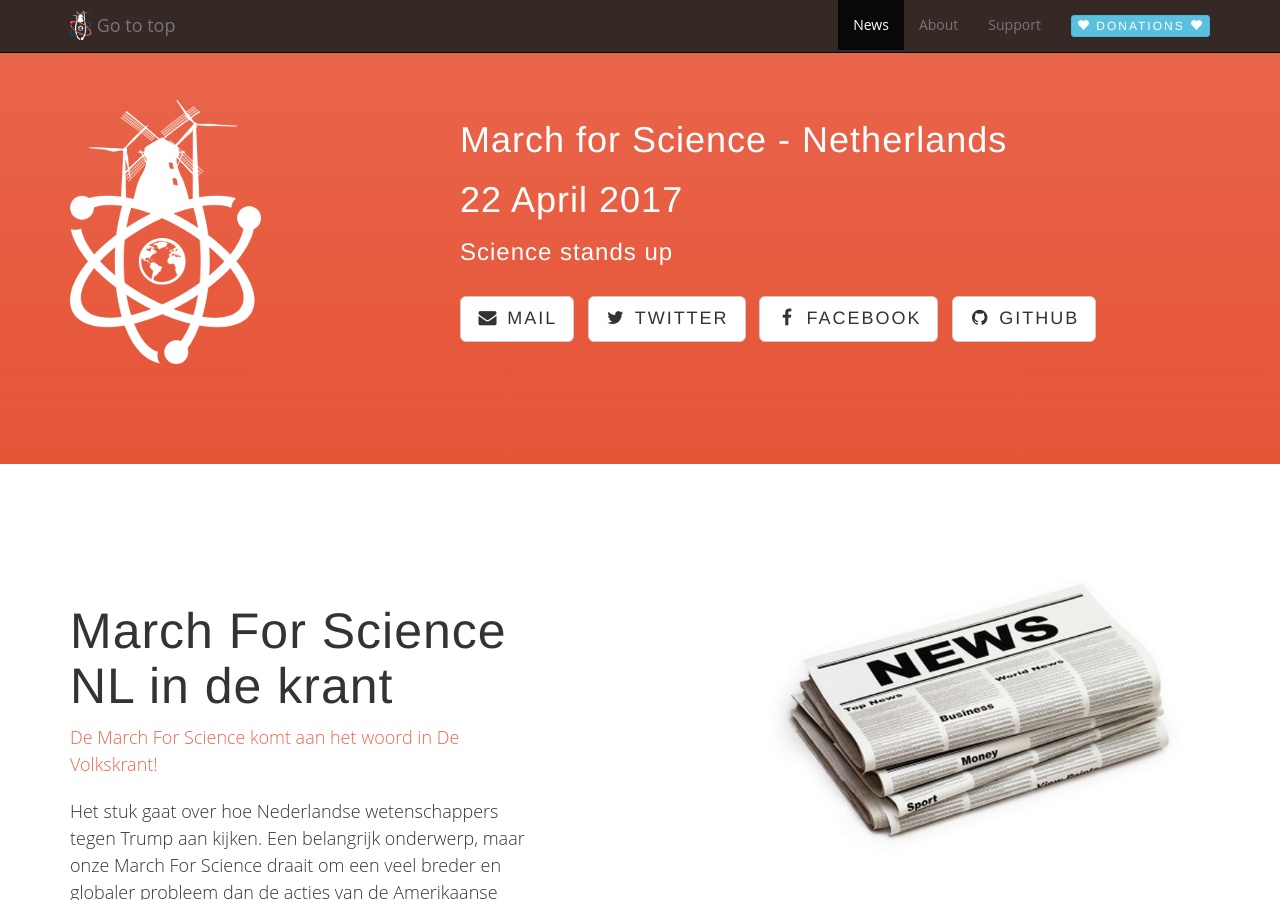
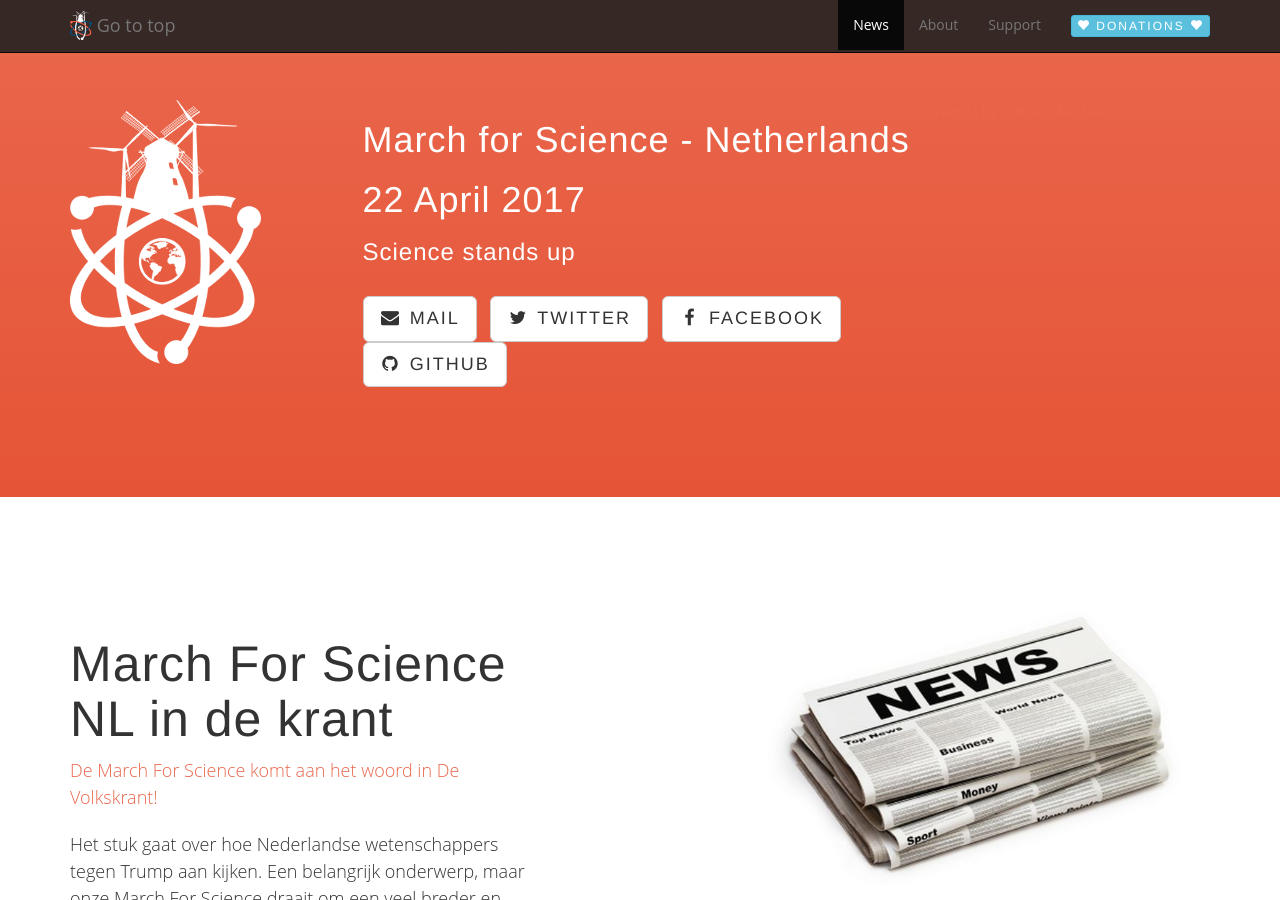
Before and after one commit to marchforsciencenl/marchforsciencenl-website, a Jekyll site: the page built from index.html, in a window 1280 px wide and 900 px high. Built offline with Jekyll 4.4.1, drawn with Linux system fonts in a browser that asks for light colours; comment, search, counter and statistics services are not loaded.

Commit message:
Added twitter feed

```diff
--- a/_includes/home.html
+++ b/_includes/home.html
@@ -5,10 +5,10 @@
 		<div class="container">
 
 			<div class="row">
-<div class="col-lg-4">
+<div class="col-lg-3">
 <img class="img-responsive" src="/img/MfS-NL.png" alt>
 </div>
-				<div class="col-lg-8">
+				<div class="col-lg-6">
 					<div class="intro-message">
 						<h1>March for Science - Netherlands</h1>
 						<h1>22 April 2017</h1>
@@ -23,6 +23,8 @@
 						</ul>
 					</div>
 				</div>
+	<a class="twitter-timeline" data-width="300" data-height="600" data-dnt="true" data-theme="light" href="https://twitter.com/ScienceMarchNL">Tweets by ScienceMarchNL</a> <script async src="//platform.twitter.com/widgets.js" charset="utf-8"></script>
+</div>
 			</div>
 
 		</div>
```
